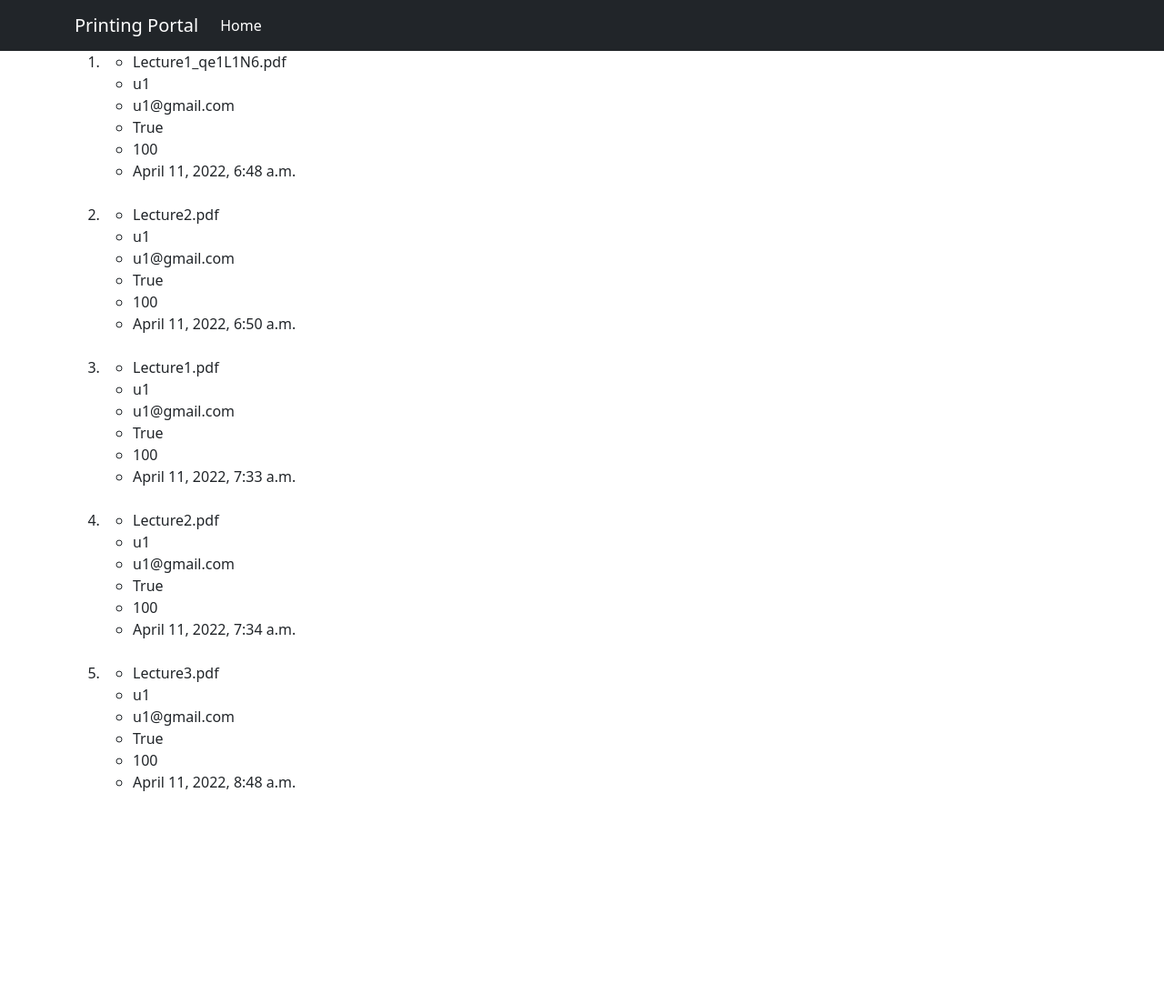
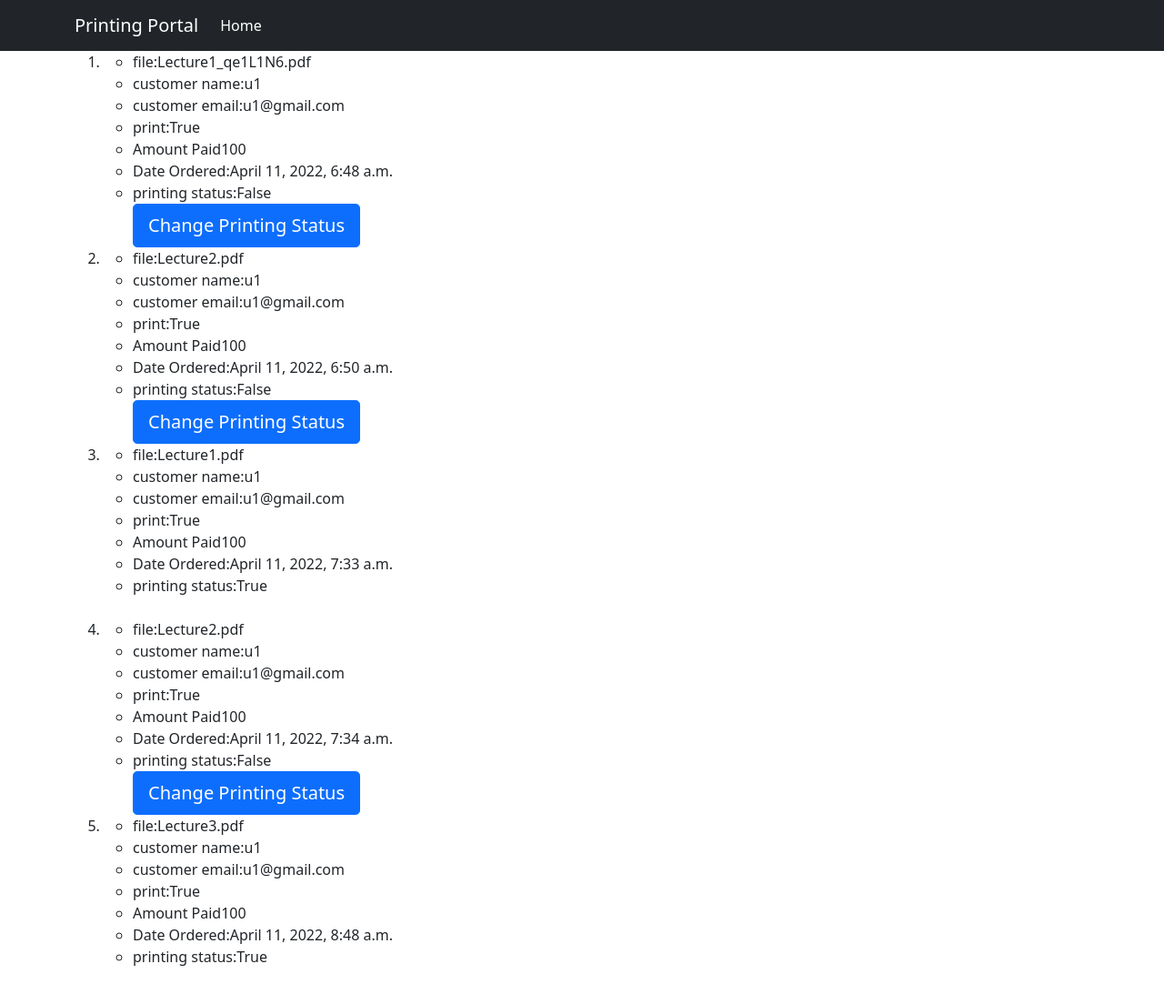
Before and after one commit to kwin3012/printing_portal, a Django app: template users/templates/users/recent_orders.html in a window 1280 px wide. Shown: the whole page at 91% size. Before the commit the page ends 870 px from the top, so only its background shows below. Run offline with Django 4.2, Linux system fonts and the light colour scheme; the template is opened without the code that fills it: values that come from a table or form of the project are taken from there, others are empty; data comes from the database, SQL or seed files in the repository; both versions use the stored data as it was after the commit.

Commit message:
printing status change

```diff
--- a/users/models.py
+++ b/users/models.py
@@ -20,3 +20,4 @@ class Order(models.Model):
     #order details
     cost = models.IntegerField()
     date_ordered = models.DateTimeField(default=timezone.now)
+    printing_status = models.BooleanField(default=False)
--- a/users/templates/users/recent_orders.html
+++ b/users/templates/users/recent_orders.html
@@ -6,15 +6,20 @@
 {% for order in orders %}
 <li>
 <ul>
-    <li>{{ order.file }}</li>
-    <li>{{ order.user.username }}</li>
-    <li>{{ order.user.email }}</li>
-    <li>{{ order.black_and_white }}</li>
-    <li>{{ order.cost }}</li>
-    <li>{{ order.date_ordered }}</li>
+    <li>file:{{ order.file }}</li>
+    <li>customer name:{{ order.user.username }}</li>
+    <li>customer email:{{ order.user.email }}</li>
+    <li>print:{{ order.black_and_white }}</li>
+    <li>Amount Paid{{ order.cost }}</li>
+    <li>Date Ordered:{{ order.date_ordered }}</li>
+    <li>printing status:{{ order.printing_status }}</li>
+    {% if order.printing_status is False %}
+        <a class="btn btn-primary btn-lg" href="{% url 'status_change' order.id %}" role="button">Change Printing Status</a>
+    {% endif %}
     <br>
 </ul>
 </li>
+
 {% endfor %}
 </ol>
 
--- a/users/urls.py
+++ b/users/urls.py
@@ -9,4 +9,5 @@ urlpatterns = [
     path('place_order/',views.Place_Order,name='place_order'),
     path('order_history/',views.Order_History,name='order_history'),
     path('recent_orders/',views.Recent_Orders,name='recent_orders'),
+    path('status_change/<int:order_id>',views.Status_Change,name="status_change"),
 ]
```
Also changed, not shown: users/views.py (+10 -0 lines), db.sqlite3, users/migrations/0003_order_printing_status.py (added).
